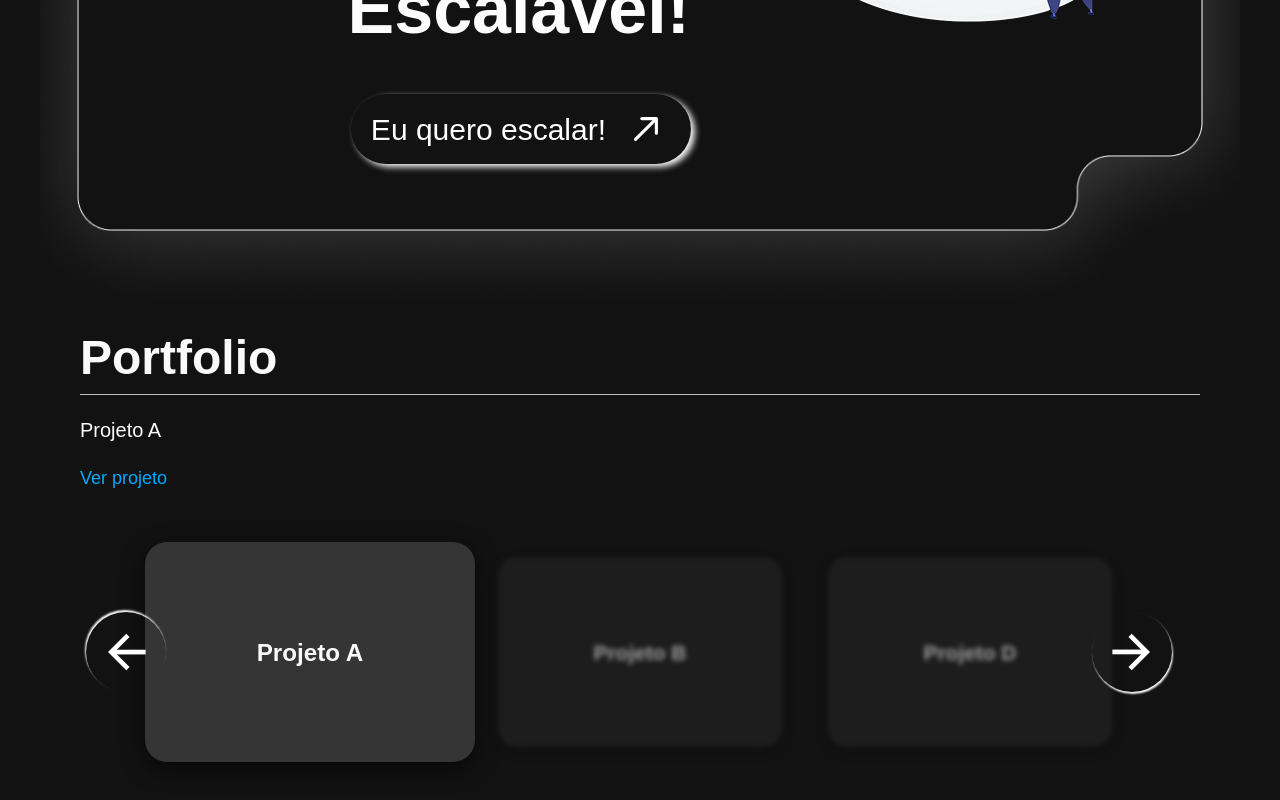
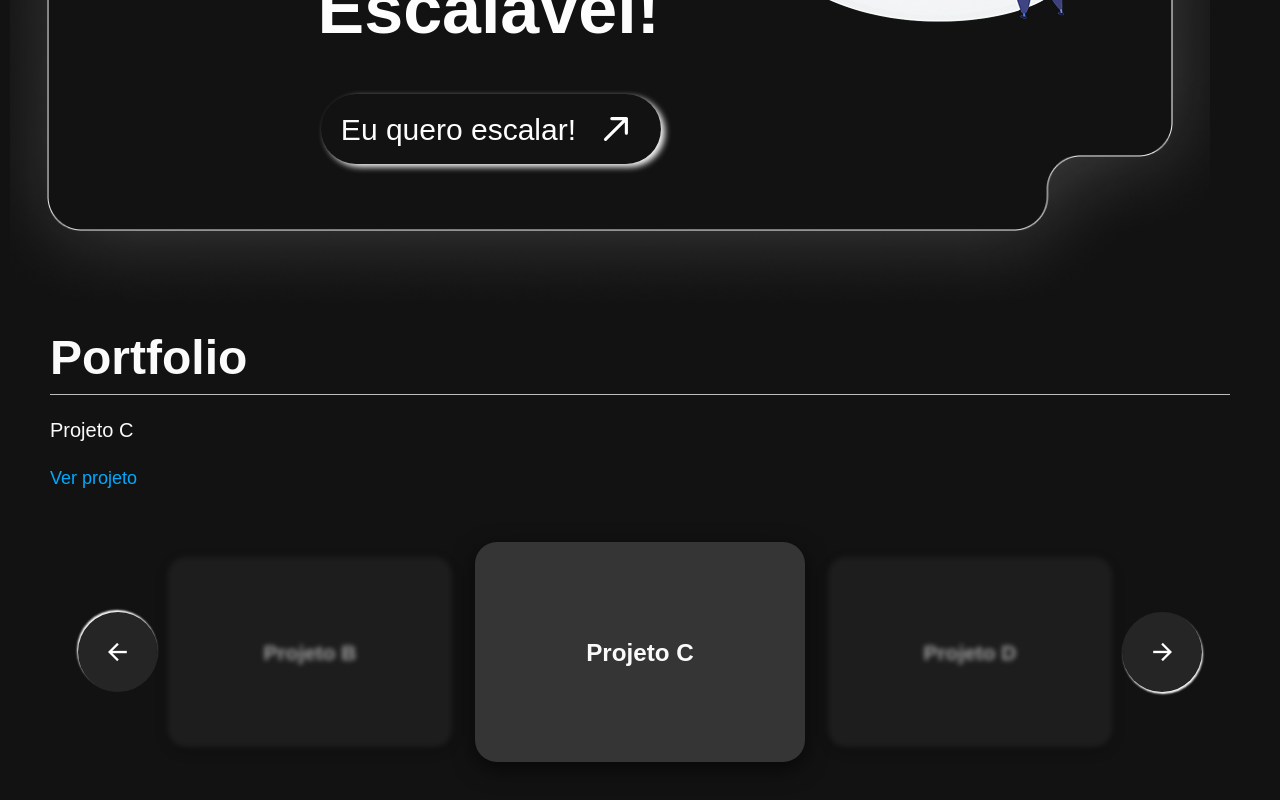
Before and after one commit to srjuninn/suporteDeDomingoRebrand-Project, a React (Vite) app: page / in a window 1280 px wide. Shown: the part 498-1298 px from the top of the page. Built offline with nearby package versions, Linux system fonts and the light colour scheme.

Commit message:
feat: add carousel center card

```diff
--- a/src/layouts/Portfolio/Portfolio.jsx
+++ b/src/layouts/Portfolio/Portfolio.jsx
@@ -1,8 +1,6 @@
 import { useState } from "react";
 import "@layouts/Portfolio/Portfolio.scss";
-// import LeftArrowImg from "@icons/LeftArrowIcon.png";
 import RightArrowImg from "@icons/RightArrowIcon.png";
-
 
 const projects = [
   { description: "Projeto A", link: "https://a.com" },
@@ -12,12 +10,16 @@ const projects = [
 ];
 
 export default function Portfolio() {
-  const [activeIndex, setActiveIndex] = useState(0);
+  const [activeIndex, setActiveIndex] = useState(Math.floor(projects.length / 2));
 
   const prev = () =>
     setActiveIndex((activeIndex - 1 + projects.length) % projects.length);
+
   const next = () =>
     setActiveIndex((activeIndex + 1) % projects.length);
+
+  const leftIndex = (activeIndex - 1 + projects.length) % projects.length;
+  const rightIndex = (activeIndex + 1) % projects.length;
 
   return (
     <section className="portfolio">
@@ -32,24 +34,13 @@ export default function Portfolio() {
           <img src={RightArrowImg} alt="setinha pra voltar um card" />
         </button>
 
-        {projects.map((proj, i) => {
-          let className = "card";
-          if (i === activeIndex) className += " active";
-          else if (i === (activeIndex - 1 + projects.length) % projects.length)
-            className += " left";
-          else if (i === (activeIndex + 1) % projects.length)
-            className += " right";
-          else className += " hidden";
-
-          return (
-            <div key={i} className={className}>
-              {proj.description}
-            </div>
-          );
-        })}
+        <div className="cards-wrapper">
+          <div className="card left">{projects[leftIndex].description}</div>
+          <div className="card active">{projects[activeIndex].description}</div>
+          <div className="card right">{projects[rightIndex].description}</div>
+        </div>
 
         <button onClick={next} className="arrow right">
-          {/* <RightUpArrow /> */}
           <img src={RightArrowImg} alt="setinha direita pra avançar um card" />
         </button>
       </div>
--- a/src/layouts/Portfolio/Portfolio.scss
+++ b/src/layouts/Portfolio/Portfolio.scss
@@ -7,7 +7,7 @@
   gap: 20px;
   padding: 20px 40px;
   margin-bottom: 80px;
-  background: #121212; // fundo escuro pra destacar os cards
+  background: #121212;
   color: #fafafa;
   text-align: center;
 
@@ -42,6 +42,7 @@
 
   .carousel {
     @include centralize-flex;
+    justify-content: center;
     gap: 30px;
     width: 100%;
     margin-top: 40px;
@@ -51,15 +52,11 @@
       rotate: 180deg;
     }
 
-    :nth-child(1){
-      position: absolute;
-      left: -2%;
-    }
-
     button {
       width: 80px;
       height: 80px;
       border-radius: 50%;
+      background: rgba(255,255,255,0.08);
       color: $colorWhite100;
       text-align: center;
       font-size: 20px;
@@ -69,9 +66,10 @@
       z-index: 3;
     }
 
-    :nth-child(6){
-      position: absolute;
-      right: 0%;
+    .cards-wrapper {
+      display: flex;
+      gap: 30px;
+      align-items: center;
     }
 
     .card {
@@ -100,11 +98,6 @@
         opacity: 0.6;
         filter: blur(3px);
         transform: scale(0.95);
-
-      }
-
-      &.hidden {
-        display: none;
       }
     }
   }
```
